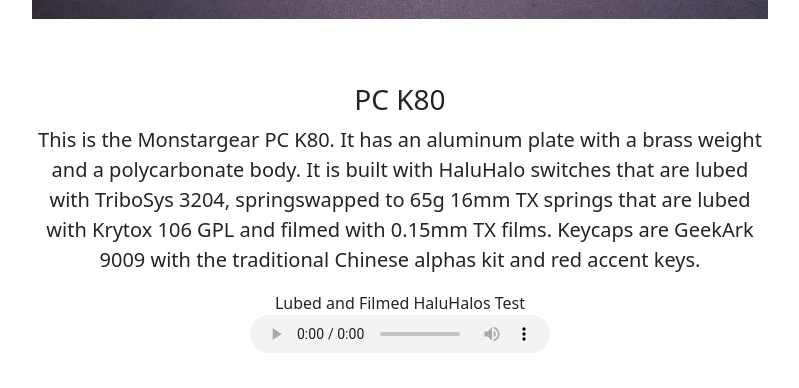
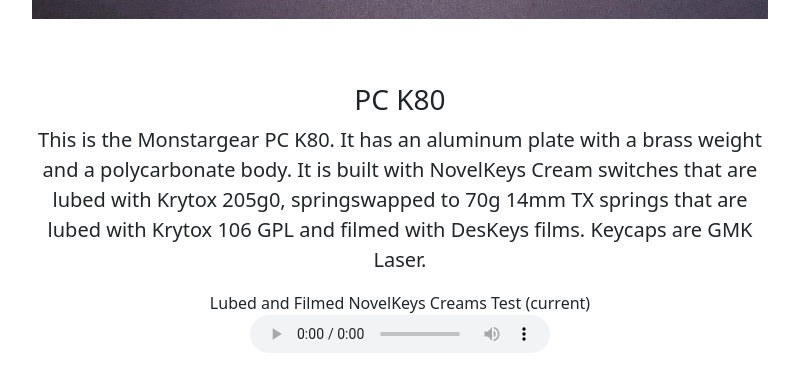
Before and after one commit to igotnocans/igotnocans.github.io, a plain HTML site: page keyboards/index.html in a window 1280 px wide. Shown: the part 1884-2272 px from the top of the page, without its empty margins (240-1039 px from the left). Drawn offline with nearby package versions, Linux system fonts and the light colour scheme.

Commit message:
Added K80 test w/ Creams, new image + description

```diff
--- a/keyboards/index.html
+++ b/keyboards/index.html
@@ -89,9 +89,16 @@
           <div class="offset-md-2 col-md-8 pt-5">
             <h3 id="pc-k80">PC K80</h3>
             <p class="lead">
-              This is the Monstargear PC K80. It has an aluminum plate with a brass weight and a polycarbonate body. It is built with HaluHalo switches
-              that are lubed with TriboSys 3204, springswapped to 65g 16mm TX springs that are lubed with Krytox 106 GPL and filmed with 0.15mm TX films.
-              Keycaps are GeekArk 9009 with the traditional Chinese alphas kit and red accent keys.
+              This is the Monstargear PC K80. It has an aluminum plate with a brass weight and a polycarbonate body. It is built with NovelKeys Cream switches
+              that are lubed with Krytox 205g0, springswapped to 70g 14mm TX springs that are lubed with Krytox 106 GPL and filmed with DesKeys films.
+              Keycaps are GMK Laser.
+            </p>
+
+            <p>
+              Lubed and Filmed NovelKeys Creams Test (current)</br>
+              <audio controls class="pb-3">
+                <source src="pc-k80/typetests/PC K80, L+F Creams Alu Plate.m4a" type="audio/mpeg">
+              </audio>
             </p>
 
             <p>
```
Also changed, not shown: keyboards/pc-k80/images/1.jpg, 1 other file.
